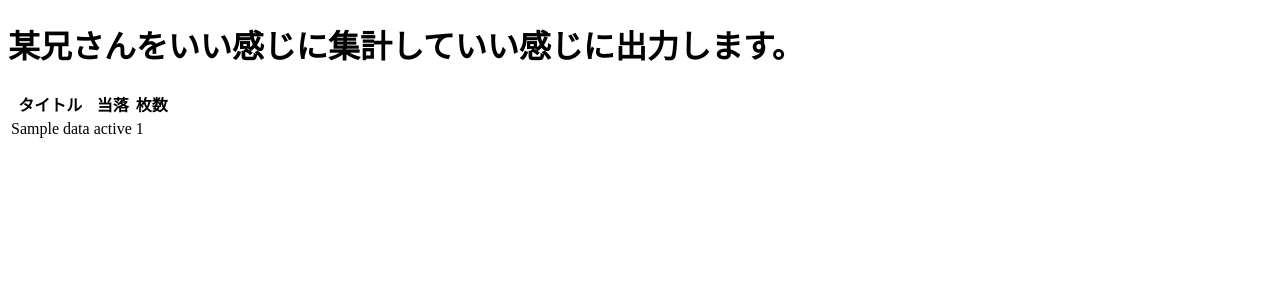
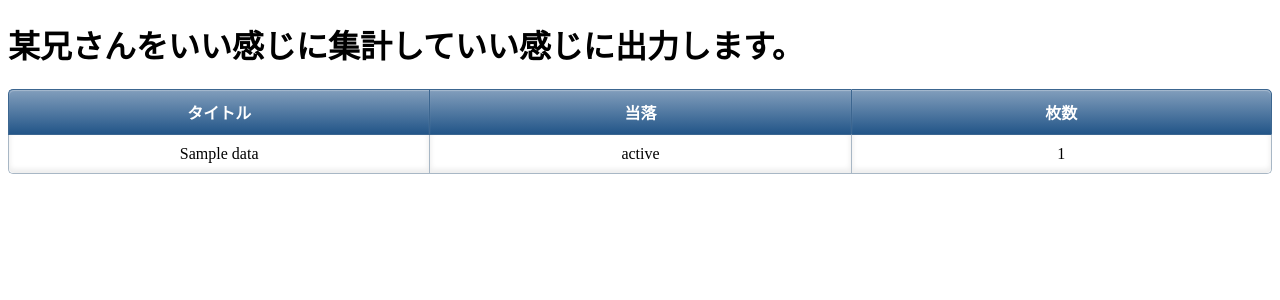
Before and after one commit to mypaceshun/charaViewer, a Django app: template charaViewer/templates/result.html in a window 1280 px wide. Shown: the top 300 px of the page. Run offline with Django 3.2, Linux system fonts and the light colour scheme; the template is opened without the code that fills it: most values are stand-ins (such as "Sample title", 1, 10 or a date in 2020).

Commit message:
staticディレクトリを読み込ませる

```diff
--- a/charaViewer/settings.py
+++ b/charaViewer/settings.py
@@ -118,3 +118,4 @@ USE_TZ = True
 # https://docs.djangoproject.com/en/2.2/howto/static-files/
 
 STATIC_URL = '/static/'
+STATICFILES_DIRS = [os.path.join(BASE_DIR, 'charaViewer', 'statics')]
--- /dev/null
+++ b/charaViewer/statics/css/charaViewer.css
@@ -0,0 +1,48 @@
+table{
+  width: 100%;
+  border-collapse:separate;
+  border-spacing: 0;
+}
+
+table th:first-child{
+  border-radius: 5px 0 0 0;
+}
+
+table th:last-child{
+  border-radius: 0 5px 0 0;
+  border-right: 1px solid #3c6690;
+}
+
+table th{
+  text-align: center;
+  color:white;
+  background: linear-gradient(#829ebc,#225588);
+  border-left: 1px solid #3c6690;
+  border-top: 1px solid #3c6690;
+  border-bottom: 1px solid #3c6690;
+  box-shadow: 0px 1px 1px rgba(255,255,255,0.3) inset;
+  width: 25%;
+  padding: 10px 0;
+}
+
+table td{
+  text-align: center;
+  border-left: 1px solid #a8b7c5;
+  border-bottom: 1px solid #a8b7c5;
+  border-top:none;
+  box-shadow: 0px -3px 5px 1px #eee inset;
+  width: 25%;
+  padding: 10px 0;
+}
+
+table td:last-child{
+  border-right: 1px solid #a8b7c5;
+}
+
+table tr:last-child td:first-child {
+  border-radius: 0 0 0 5px;
+}
+
+table tr:last-child td:last-child {
+  border-radius: 0 0 5px 0;
+}
--- a/charaViewer/templates/base.html
+++ b/charaViewer/templates/base.html
@@ -4,6 +4,7 @@
     <head>
         <meta charset="utf-8">
         <title>CharaViewer</title>
+        <link rel="stylesheet" href="{% static 'css/charaViewer.css' %}">
     </head>
     <body>
         {% block content %}{% endblock %}
```
